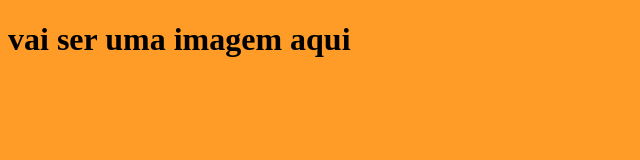
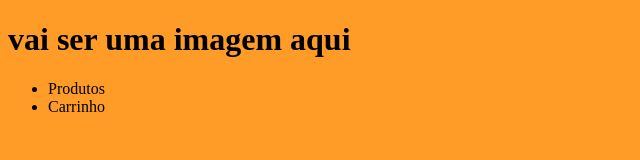
Before and after one commit to markszinne1/mat2_2ano_rhuanzinn, a plain HTML site: page index.html in a window 1280 px wide. Shown: the whole page, without its empty margins (0-640 px from the left). Drawn offline with Linux system fonts and the light colour scheme.

Commit message:
produto e carrinho

```diff
--- a/index.html
+++ b/index.html
@@ -9,6 +9,9 @@
 </head>
 <body>
     <h1>vai ser uma imagem aqui</h1>
-
+    <ul>
+        <li>Produtos</li>
+        <li>Carrinho</li>
+    </ul>
 </body>
 </html>
```
